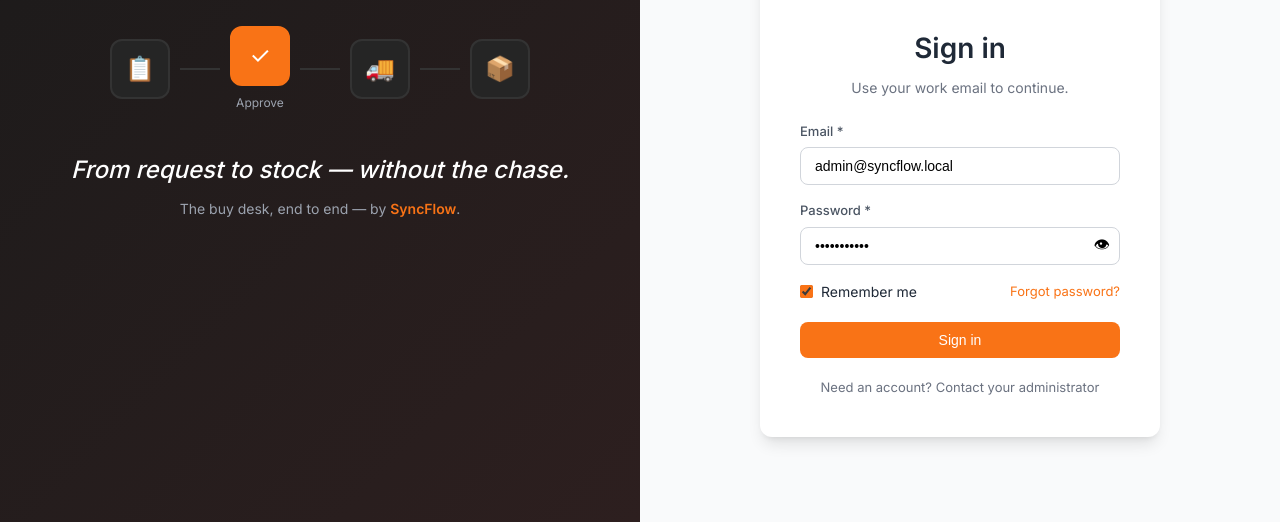
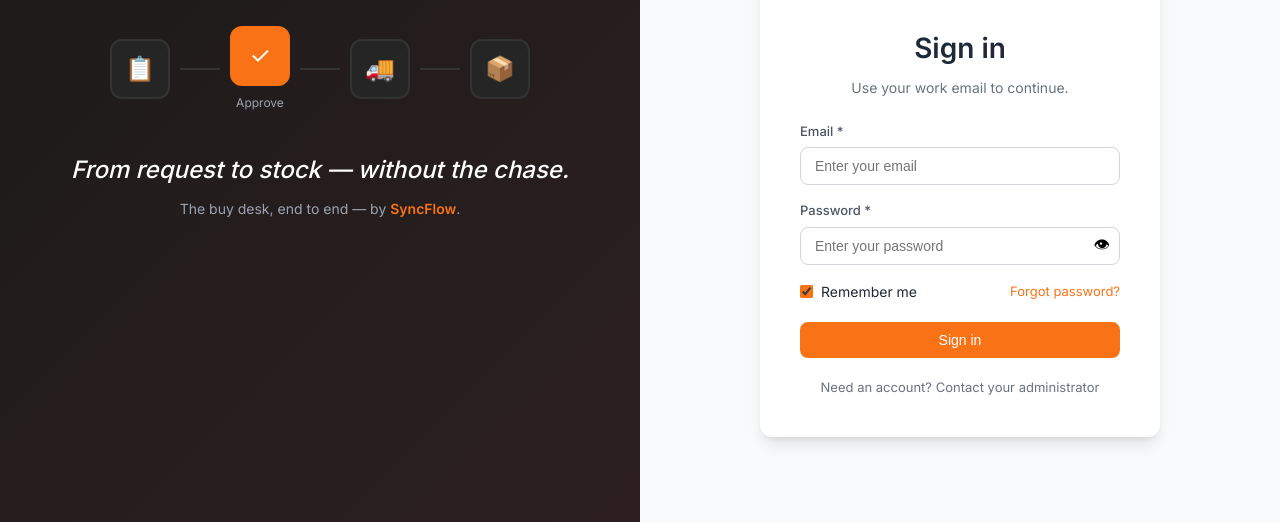
Before and after one commit to smalien37/pcm_system, a plain HTML site: page index.html in a window 1280 px wide. Shown: the part 278-800 px from the top of the page. Drawn offline with Linux system fonts and the light colour scheme.

Commit message:
Updating Multiple Login.html

```diff
--- a/index.html
+++ b/index.html
@@ -48,12 +48,12 @@
           <form id="login-form">
             <div class="form-group">
               <label for="email">Email *</label>
-              <input type="email" id="email" value="admin@syncflow.local" required>
+              <input type="email" id="email" placeholder="Enter your email" required>
             </div>
             <div class="form-group">
               <label for="password">Password *</label>
               <div class="password-input">
-                <input type="password" id="password" value="password123" required>
+                <input type="password" id="password" placeholder="Enter your password" required>
                 <button type="button" class="toggle-password">👁</button>
               </div>
             </div>
```
